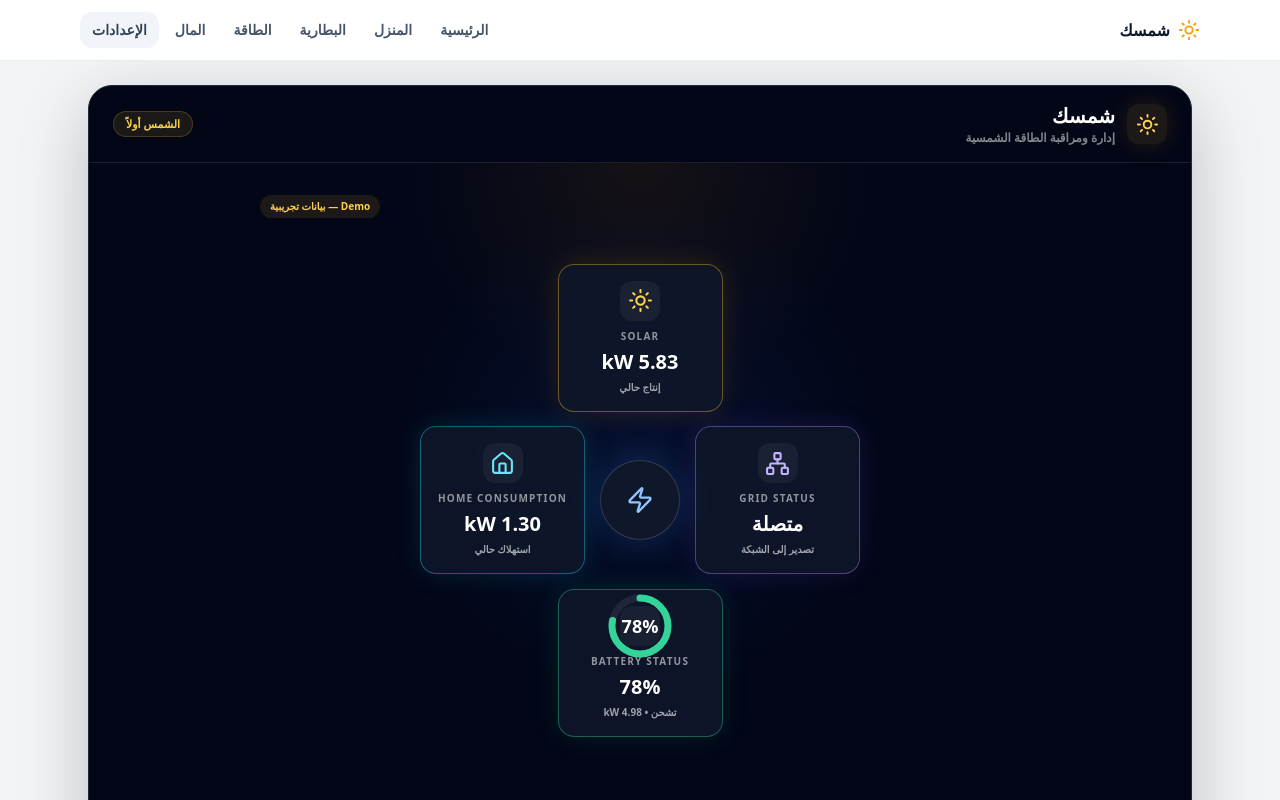
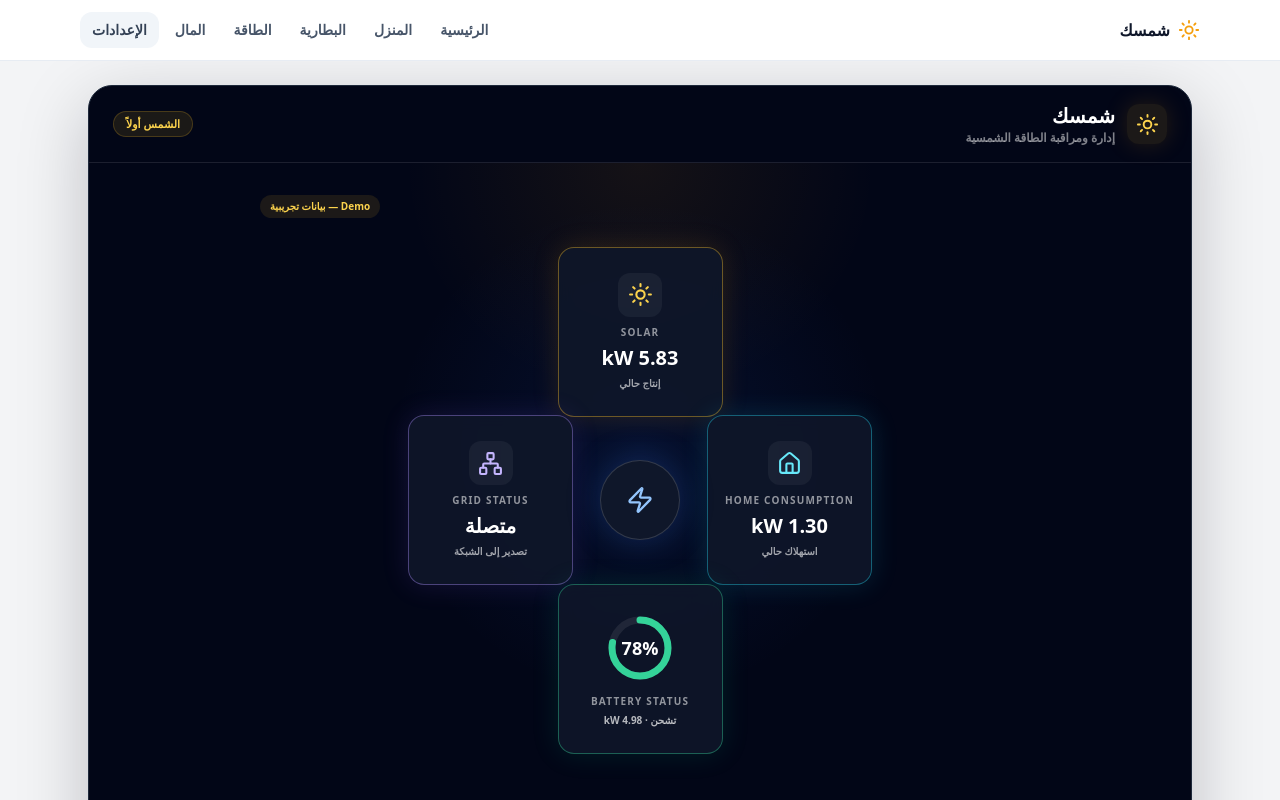
Before and after one commit to mahmoudbir-glitch/Shamsak, a Next.js app: page / in a window 1280 px wide. Shown: the top 800 px of the page. Built offline with nearby package versions, Linux system fonts and the light colour scheme.

Commit message:
style: refine solar hero energy flow layout

```diff
--- a/src/components/solar-hero.tsx
+++ b/src/components/solar-hero.tsx
@@ -1,15 +1,4 @@
-import {
-  BatteryCharging,
-  BatteryFull,
-  Home,
-  Network,
-  Sun,
-  Zap,
-  ArrowDown,
-  ArrowLeft,
-  ArrowRight,
-  ArrowUp,
-} from "lucide-react";
+import { Home, Network, Sun, Zap } from "lucide-react";
 import type { EnergySnapshot } from "@/lib/energy";
 import { batteryState, batteryStateLabel, gridLabel } from "@/lib/energy";
 
@@ -41,6 +30,8 @@ function FlowLine({
     direction === "down" ? "50,0 50,100" :
     direction === "left" ? "100,50 0,50" : "0,50 100,50";
 
+  const filterId = `glow-${color.replace("#", "")}`;
+
   return (
     <svg
       aria-hidden="true"
@@ -49,7 +40,7 @@ function FlowLine({
       preserveAspectRatio="none"
     >
       <defs>
-        <filter id={`glow-${color.replace("#", "")}`}>
+        <filter id={filterId}>
           <feGaussianBlur stdDeviation="2.5" result="blur" />
           <feMerge>
             <feMergeNode in="blur" />
@@ -67,12 +58,19 @@ function FlowLine({
         strokeDasharray="8 8"
         strokeLinecap="round"
         opacity={active ? 1 : 0.18}
-        filter={active ? `url(#glow-${color.replace("#", "")})` : undefined}
+        filter={active ? `url(#${filterId})` : undefined}
         style={active ? { animation: "dash 1.4s linear infinite" } : undefined}
       />
     </svg>
   );
 }
+
+const nodeTones = {
+  solar: "border-amber-400/40 bg-slate-900/90 text-amber-300 shadow-[0_0_28px_rgba(245,158,11,.14)]",
+  home: "border-cyan-400/40 bg-slate-900/90 text-cyan-300 shadow-[0_0_28px_rgba(34,211,238,.14)]",
+  battery: "border-emerald-400/40 bg-slate-900/90 text-emerald-300 shadow-[0_0_28px_rgba(16,185,129,.14)]",
+  grid: "border-violet-400/40 bg-slate-900/90 text-violet-300 shadow-[0_0_28px_rgba(139,92,246,.14)]",
+} as const;
 
 function Node({
   title,
@@ -85,18 +83,13 @@ function Node({
   value: string;
   subtitle: string;
   icon: React.ReactNode;
-  tone: "solar" | "home" | "battery" | "grid";
+  tone: keyof typeof nodeTones;
 }) {
-  const tones = {
-    solar: "border-amber-400/40 bg-slate-900/90 text-amber-300 shadow-[0_0_28px_rgba(245,158,11,.14)]",
-    home: "border-cyan-400/40 bg-slate-900/90 text-cyan-300 shadow-[0_0_28px_rgba(34,211,238,.14)]",
-    battery: "border-emerald-400/40 bg-slate-900/90 text-emerald-300 shadow-[0_0_28px_rgba(16,185,129,.14)]",
-    grid: "border-violet-400/40 bg-slate-900/90 text-violet-300 shadow-[0_0_28px_rgba(139,92,246,.14)]",
-  };
-
   return (
-    <div className={`relative z-20 w-[132px] rounded-2xl border p-3 text-center backdrop-blur sm:w-[165px] sm:p-4 ${tones[tone]}`}>
-      <div className="mx-auto flex h-10 w-10 items-center justify-center rounded-xl bg-white/5">{icon}</div>
+    <div
+      className={`relative z-20 flex h-[154px] w-[132px] flex-col items-center justify-center rounded-2xl border p-3 text-center backdrop-blur transition-transform duration-300 hover:-translate-y-0.5 sm:h-[170px] sm:w-[165px] sm:p-4 ${nodeTones[tone]}`}
+    >
+      <div className="flex h-11 w-11 items-center justify-center rounded-xl bg-white/5">{icon}</div>
       <p className="mt-2 text-[10px] font-bold tracking-[0.12em] text-white/55">{title}</p>
       <p className="mt-1 text-lg font-black text-white sm:text-xl">{value}</p>
       <p className="mt-1 text-[10px] font-bold text-white/60">{subtitle}</p>
@@ -104,22 +97,37 @@ function Node({
   );
 }
 
-function BatteryRing({ soc }: { soc: number }) {
+function BatteryNode({ soc, state, power }: { soc: number; state: ReturnType<typeof batteryState>; power: number }) {
   const safe = Math.min(100, Math.max(0, soc));
   const radius = 28;
   const circumference = 2 * Math.PI * radius;
+
   return (
-    <div className="relative h-[76px] w-[76px] shrink-0">
+    <div
+      className={`relative z-20 flex h-[154px] w-[132px] flex-col items-center justify-center rounded-2xl border border-emerald-400/40 bg-slate-900/90 p-3 text-center text-emerald-300 shadow-[0_0_28px_rgba(16,185,129,.14)] backdrop-blur transition-transform duration-300 hover:-translate-y-0.5 sm:h-[170px] sm:w-[165px] sm:p-4`}
+    >
+      <div className="relative h-[76px] w-[76px] shrink-0" aria-label={`نسبة البطارية ${safe}%`}>
         <svg className="-rotate-90" viewBox="0 0 76 76" aria-hidden="true">
           <circle cx="38" cy="38" r={radius} fill="none" stroke="rgba(255,255,255,.08)" strokeWidth="7" />
           <circle
-          cx="38" cy="38" r={radius} fill="none" stroke="#34d399" strokeWidth="7"
-          strokeLinecap="round" strokeDasharray={circumference}
+            cx="38"
+            cy="38"
+            r={radius}
+            fill="none"
+            stroke="#34d399"
+            strokeWidth="7"
+            strokeLinecap="round"
+            strokeDasharray={circumference}
             strokeDashoffset={circumference * (1 - safe / 100)}
             className="transition-all duration-700"
           />
         </svg>
         <span className="absolute inset-0 flex items-center justify-center text-lg font-black text-white">{safe}%</span>
+      </div>
+      <p className="mt-2 text-[10px] font-bold tracking-[0.12em] text-white/55">BATTERY STATUS</p>
+      <p className="mt-1 text-[10px] font-bold text-white/70">
+        {batteryStateLabel(state)} · {kw(power)} kW
+      </p>
     </div>
   );
 }
@@ -171,11 +179,11 @@ export function SolarHero({ data }: SolarHeroProps) {
             </span>
           </div>
 
-          <div className="relative mx-auto grid min-h-[470px] max-w-[620px] grid-cols-[1fr_74px_1fr] grid-rows-[1fr_74px_1fr] items-center justify-items-center sm:min-h-[540px] sm:grid-cols-[1fr_110px_1fr] sm:grid-rows-[1fr_110px_1fr]">
-            <FlowLine direction="down" active={solarActive} color="#f59e0b" className="left-[50%] top-[24%] h-[26%] w-px" />
-            <FlowLine direction="right" active={gridImport || gridExport} color="#8b5cf6" className="left-[24%] top-[50%] h-px w-[26%]" />
-            <FlowLine direction="left" active={data.homePowerW > 50} color="#22d3ee" className="left-[50%] top-[50%] h-px w-[26%]" />
-            <FlowLine direction="down" active={charging || discharging} color="#34d399" className="left-[50%] top-[50%] h-[26%] w-px" />
+          <div className="relative mx-auto grid min-h-[470px] max-w-[620px] grid-cols-[1fr_74px_1fr] grid-rows-[1fr_74px_1fr] items-center justify-items-center gap-2 sm:min-h-[540px] sm:grid-cols-[1fr_110px_1fr] sm:grid-rows-[1fr_110px_1fr] sm:gap-3">
+            <FlowLine direction="down" active={solarActive} color="#f59e0b" className="left-1/2 top-[24%] h-[26%] w-px" />
+            <FlowLine direction="right" active={gridImport || gridExport} color="#8b5cf6" className="left-[24%] top-1/2 h-px w-[26%]" />
+            <FlowLine direction="left" active={data.homePowerW > 50} color="#22d3ee" className="left-1/2 top-1/2 h-px w-[26%]" />
+            <FlowLine direction="down" active={charging || discharging} color="#34d399" className="left-1/2 top-1/2 h-[26%] w-px" />
 
             <div className="col-start-2 row-start-1">
               <Node
@@ -189,6 +197,16 @@ export function SolarHero({ data }: SolarHeroProps) {
 
             <div className="col-start-1 row-start-2 justify-self-end">
               <Node
+                tone="home"
+                title="HOME CONSUMPTION"
+                value={`${kw(data.homePowerW)} kW`}
+                subtitle="استهلاك حالي"
+                icon={<Home size={25} />}
+              />
+            </div>
+
+            <div className="col-start-3 row-start-2 justify-self-start">
+              <Node
                 tone="grid"
                 title="GRID STATUS"
                 value={data.gridConnected ? "متصلة" : "مقطوعة"}
@@ -197,24 +215,8 @@ export function SolarHero({ data }: SolarHeroProps) {
               />
             </div>
 
-            <div className="col-start-3 row-start-2 justify-self-start">
-              <Node
-                tone="home"
-                title="HOME CONSUMPTION"
-                value={`${kw(data.homePowerW)} kW`}
-                subtitle="استهلاك حالي"
-                icon={<Home size={25} />}
-              />
-            </div>
-
             <div className="col-start-2 row-start-3">
-              <Node
-                tone="battery"
-                title="BATTERY STATUS"
-                value={`${data.batterySoc}%`}
-                subtitle={`${batteryStateLabel(state)} • ${kw(data.batteryPowerW)} kW`}
-                icon={<BatteryRing soc={data.batterySoc} />}
-              />
+              <BatteryNode soc={data.batterySoc} state={state} power={data.batteryPowerW} />
             </div>
 
             <div className="absolute left-1/2 top-1/2 z-20 flex h-16 w-16 -translate-x-1/2 -translate-y-1/2 items-center justify-center rounded-full border border-white/15 bg-slate-900 shadow-[0_0_35px_rgba(59,130,246,.25)] sm:h-20 sm:w-20">
```
Lines whose indentation alone changed are shown as unchanged.
